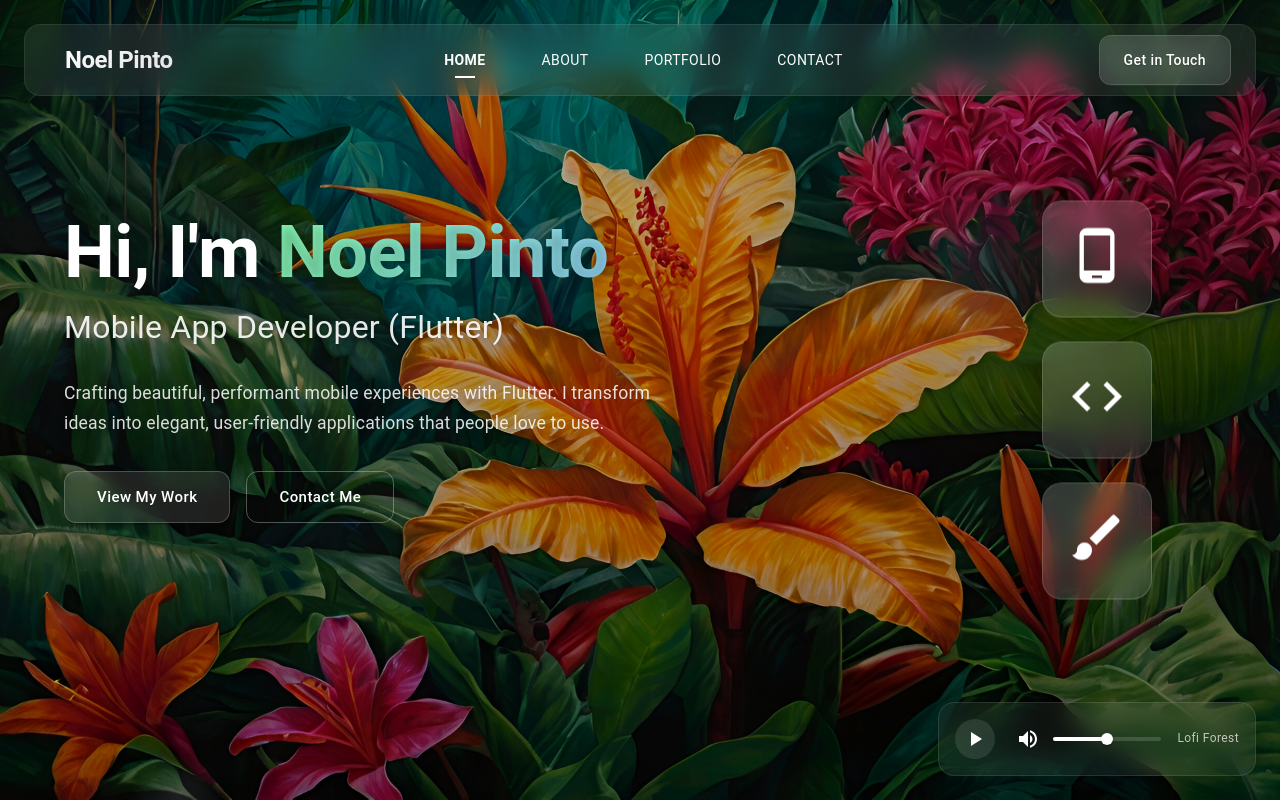
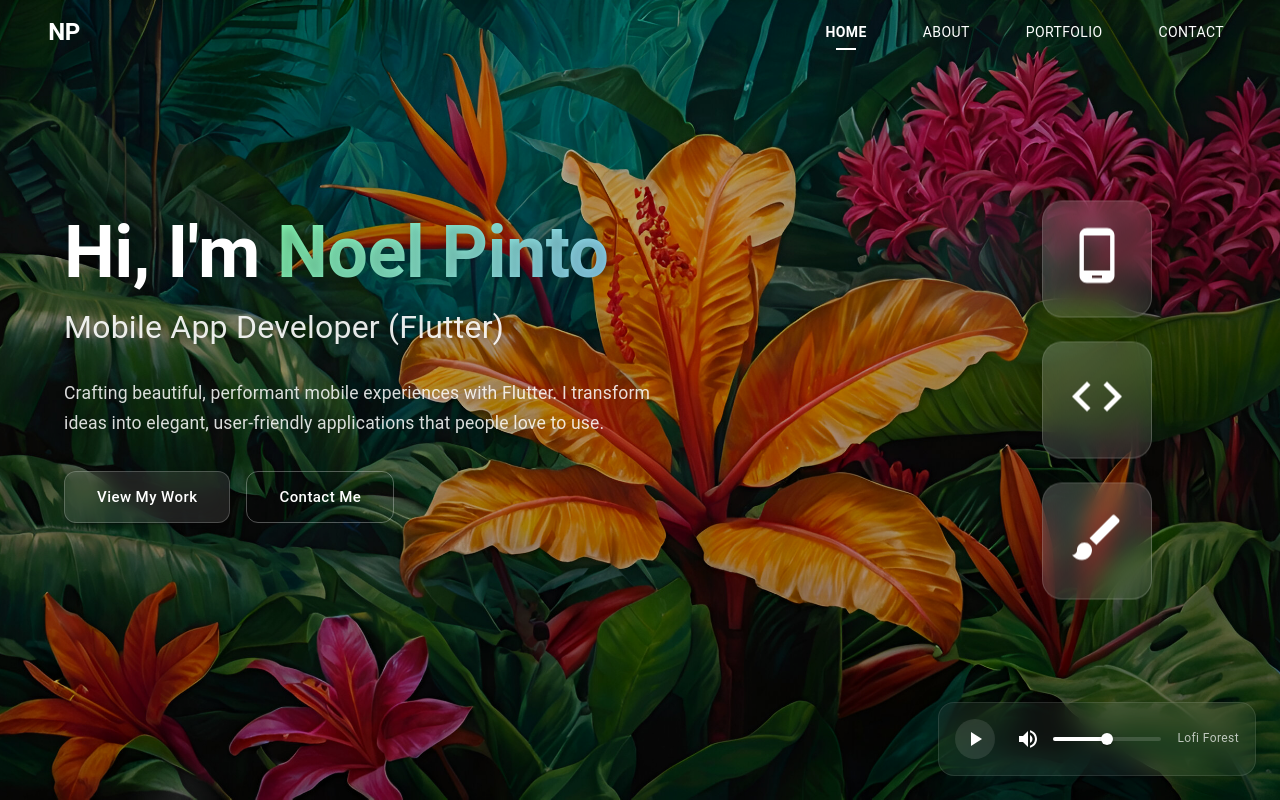
Before and after one commit to curiouslumber/noelpinto.dev, a React (Vite) app: page / in a window 1280 px wide. Built offline with nearby package versions, Linux system fonts and the light colour scheme.

Commit message:
updated for mobile

```diff
--- a/src/components/Navbar.jsx
+++ b/src/components/Navbar.jsx
@@ -1,108 +1,186 @@
 import React, { useState, useEffect } from 'react';
-import { AppBar, Toolbar, Typography, Box, Button, Container, useScrollTrigger, Slide } from '@mui/material';
 import { Link, useLocation } from 'react-router-dom';
-import { motion, AnimatePresence } from 'framer-motion';
+import { Typography } from '@mui/material';
+import {
+  AppBar,
+  Toolbar,
+  Button,
+  Box,
+  IconButton,
+  Drawer,
+  List,
+  ListItem,
+  ListItemText,
+  useMediaQuery,
+  useTheme
+} from '@mui/material';
+import MenuIcon from '@mui/icons-material/Menu';
+import CloseIcon from '@mui/icons-material/Close';
 
 const Navbar = () => {
+  const location = useLocation();
+  const theme = useTheme();
+  const isMobile = useMediaQuery(theme.breakpoints.down('md'));
+  const [mobileOpen, setMobileOpen] = useState(false);
   const [scrolled, setScrolled] = useState(false);
-  const location = useLocation();
 
   const navItems = [
     { name: 'Home', path: '/' },
     { name: 'About', path: '/about' },
     { name: 'Portfolio', path: '/portfolio' },
-    { name: 'Contact', path: '/contact' },
+    { name: 'Contact', path: '/contact' }
   ];
 
   useEffect(() => {
     const handleScroll = () => {
-      const isScrolled = window.scrollY > 10;
-      if (isScrolled !== scrolled) {
-        setScrolled(isScrolled);
-      }
+      setScrolled(window.scrollY > 10);
+    };
+    window.addEventListener('scroll', handleScroll);
+    return () => window.removeEventListener('scroll', handleScroll);
+  }, []);
+
+  const handleDrawerToggle = () => {
+    setMobileOpen(!mobileOpen);
   };
 
-    window.addEventListener('scroll', handleScroll, { passive: true });
-    return () => window.removeEventListener('scroll', handleScroll);
-  }, [scrolled]);
-
-  return (
-    <AppBar
-      position="fixed"
+  const drawer = (
+    <Box
       sx={{
-        background: 'rgba(255, 255, 255, 0.08)',
+        width: '80%',
+        maxWidth: 300,
+        height: '100vh',
+        background: 'rgba(0, 0, 0, 0.6)',
         backdropFilter: 'blur(12px)',
         WebkitBackdropFilter: 'blur(12px)',
-        boxShadow: scrolled ? '0 8px 32px 0 rgba(0, 0, 0, 0.18)' : 'none',
-        border: '1px solid rgba(255, 255, 255, 0.08)',
-        borderRadius: '16px',
-        width: 'calc(100% - 48px)',
-        left: '24px',
-        right: '24px',
-        top: '24px',
-        maxWidth: '1400px',
-        margin: '0 auto',
-        transition: 'all 0.3s ease-in-out',
-        '&:hover': {
-          background: 'rgba(255, 255, 255, 0.12)',
-          boxShadow: '0 12px 40px 0 rgba(0, 0, 0, 0.25)',
-        },
-      }}
-      elevation={0}
-    >
-      <Container maxWidth="xl">
-        <Toolbar
-          disableGutters
-          sx={{
+        borderLeft: '1px solid rgba(255, 255, 255, 0.1)',
+        boxShadow: '-5px 0 30px rgba(0, 0, 0, 0.3)',
         display: 'flex',
-            justifyContent: 'space-between',
-            alignItems: 'center',
-            py: 1,
-          }}
-        >
-          <Typography
-            variant="h6"
-            component={motion.div}
-            whileHover={{ scale: 1.03 }}
-            sx={{
-              fontWeight: 700,
-              background: 'linear-gradient(135deg, #ffffff 0%, #e0e0e0 100%)',
-              WebkitBackgroundClip: 'text',
-              WebkitTextFillColor: 'transparent',
-              fontSize: '1.5rem',
-              letterSpacing: '-0.5px',
-              cursor: 'pointer',
-              px: 2,
-              py: 1,
-              borderRadius: '8px',
-              '&:hover': {
-                background: 'linear-gradient(135deg, #ffffff 0%, #bdbdbd 100%)',
-                WebkitBackgroundClip: 'text',
+        flexDirection: 'column',
+        p: 2,
+        ml: 'auto',
+        position: 'relative',
+        '&::before': {
+          content: '""',
+          position: 'absolute',
+          top: 0,
+          left: 0,
+          right: 0,
+          bottom: 0,
+          background: 'linear-gradient(135deg, rgba(255,255,255,0.05) 0%, rgba(0,0,0,0.1) 100%)',
+          zIndex: -1,
         }
       }}
     >
-            Noel Pinto
-          </Typography>
-
-          <Box
-            component="nav"
+      <Box sx={{
+        display: 'flex',
+        justifyContent: 'flex-end',
+        alignItems: 'center',
+        p: 1,
+        borderBottom: '1px solid rgba(255, 255, 255, 0.1)',
+        pb: 2
+      }}>
+        <IconButton
+          onClick={handleDrawerToggle}
           sx={{
-              display: { xs: 'none', md: 'flex' },
-              gap: 1,
+            color: 'white',
+            '&:hover': {
+              backgroundColor: 'rgba(255, 255, 255, 0.1)'
+            }
           }}
         >
-            <AnimatePresence mode="wait">
+          <CloseIcon />
+        </IconButton>
+      </Box>
+      <List sx={{ mt: 2 }}>
         {navItems.map((item) => (
-                <motion.div
+          <ListItem
+            button="true"
             key={item.name}
-                  initial={{ opacity: 0, y: -10 }}
-                  animate={{ opacity: 1, y: 0 }}
-                  transition={{
-                    duration: 0.3,
-                    delay: 0.1 * navItems.indexOf(item)
+            component={Link}
+            to={item.path}
+            onClick={handleDrawerToggle}
+            sx={{
+              color: 'white',
+              mb: 1,
+              borderRadius: '8px',
+              backgroundColor: location.pathname === item.path ? 'rgba(255, 255, 255, 0.15)' : 'transparent',
+              transition: 'all 0.3s ease',
+              '&:hover': {
+                backgroundColor: 'rgba(255, 255, 255, 0.1)',
+                transform: 'translateX(5px)',
+              },
+              '&.Mui-selected': {
+                backgroundColor: 'rgba(255, 255, 255, 0.15)',
+                '& .MuiListItemText-primary': {
+                  fontWeight: 600,
+                }
+              }
             }}
           >
+            <ListItemText
+              primary={item.name}
+              primaryTypographyProps={{
+                sx: {
+                  fontWeight: location.pathname === item.path ? 600 : 400,
+                  fontSize: '1.1rem',
+                }
+              }}
+            />
+          </ListItem>
+        ))}
+      </List>
+    </Box>
+  );
+
+  return (
+    <>
+      <AppBar
+        position="fixed"
+        elevation={0}
+        sx={{
+          background: scrolled ? 'rgba(0, 0, 0, 0.8)' : 'transparent',
+          backdropFilter: scrolled ? 'blur(10px)' : 'none',
+          transition: 'all 0.3s ease',
+          boxShadow: 'none',
+          zIndex: 1100
+        }}
+      >
+        <Toolbar sx={{
+          maxWidth: '1400px',
+          width: '100%',
+          mx: 'auto',
+          px: { xs: 2, md: 4 },
+          justifyContent: 'space-between'
+        }}>
           <Button
+            component={Link}
+            to="/"
+            sx={{
+              color: 'white',
+              textTransform: 'none',
+              fontSize: '1.5rem',
+              fontWeight: 700,
+              letterSpacing: '-0.5px'
+            }}
+          >
+            NP
+          </Button>
+
+          {isMobile ? (
+            <IconButton
+              color="inherit"
+              aria-label="open drawer"
+              edge="end"
+              onClick={handleDrawerToggle}
+              sx={{ color: 'white' }}
+            >
+              <MenuIcon />
+            </IconButton>
+          ) : (
+            <Box sx={{ display: 'flex', gap: 1 }}>
+              {navItems.map((item) => (
+                <Button
+                  key={item.name}
                   component={Link}
                   to={item.path}
                   sx={{
@@ -125,68 +203,50 @@ const Navbar = () => {
                       transition: 'width 0.3s ease',
                     },
                     '&:hover': {
-                        backgroundColor: 'rgba(255, 255, 255, 0.08)',
                       '&::after': {
                         width: '20px',
                       }
-                      },
+                    }
                   }}
                 >
                   {item.name}
                 </Button>
-                </motion.div>
               ))}
-            </AnimatePresence>
             </Box>
+          )}
+        </Toolbar>
+      </AppBar>
 
-          <Button
-            variant="contained"
-            component={Link}
-            to="/contact"
-            whileHover={{
-              scale: 1.05,
-              boxShadow: '0 10px 30px -5px rgba(255, 255, 255, 0.1)'
+      <Box component="nav">
+        <Drawer
+          variant="temporary"
+          anchor="right"
+          open={mobileOpen}
+          onClose={handleDrawerToggle}
+          ModalProps={{
+            keepMounted: true,
           }}
-            whileTap={{ scale: 0.98 }}
           sx={{
-              background: 'rgba(255, 255, 255, 0.08)',
-              backdropFilter: 'blur(12px) saturate(180%)',
-              WebkitBackdropFilter: 'blur(12px) saturate(180%)',
-              border: '1px solid rgba(255, 255, 255, 0.15)',
-              borderRadius: '12px',
-              px: 3,
-              py: 1.5,
-              fontWeight: 500,
-              textTransform: 'none',
-              color: 'white',
-              textShadow: '0 1px 2px rgba(0, 0, 0, 0.2)',
-              boxShadow: '0 4px 20px -2px rgba(0, 0, 0, 0.1)',
-              position: 'relative',
-              overflow: 'hidden',
-              '&:hover': {
-                background: 'rgba(255, 255, 255, 0.15)',
-                borderColor: 'rgba(255, 255, 255, 0.25)',
-                boxShadow: '0 6px 25px -2px rgba(0, 0, 0, 0.15)',
+            display: { xs: 'block', md: 'none' },
+            '& .MuiDrawer-paper': {
+              boxSizing: 'border-box',
+              width: '100%',
+              maxWidth: '100%',
+              border: 'none',
+              background: 'transparent',
+              boxShadow: 'none',
             },
-              '&::before': {
-                content: '""',
-                position: 'absolute',
-                top: 0,
-                left: 0,
-                right: 0,
-                bottom: 0,
-                background: 'linear-gradient(135deg, rgba(255, 255, 255, 0.05) 0%, rgba(255, 255, 255, 0) 100%)',
-                borderRadius: 'inherit',
-                zIndex: -1,
-              },
-              transition: 'all 0.3s cubic-bezier(0.16, 1, 0.3, 1)',
+            '& .MuiBackdrop-root': {
+              backgroundColor: 'rgba(0, 0, 0, 0.5)',
+              backdropFilter: 'blur(5px)',
+              WebkitBackdropFilter: 'blur(5px)',
+            }
           }}
         >
-            Get in Touch
-          </Button>
-        </Toolbar>
-      </Container>
-    </AppBar>
+          {drawer}
+        </Drawer>
+      </Box>
+    </>
   );
 };
 
```
Lines whose indentation alone changed are shown as unchanged.
